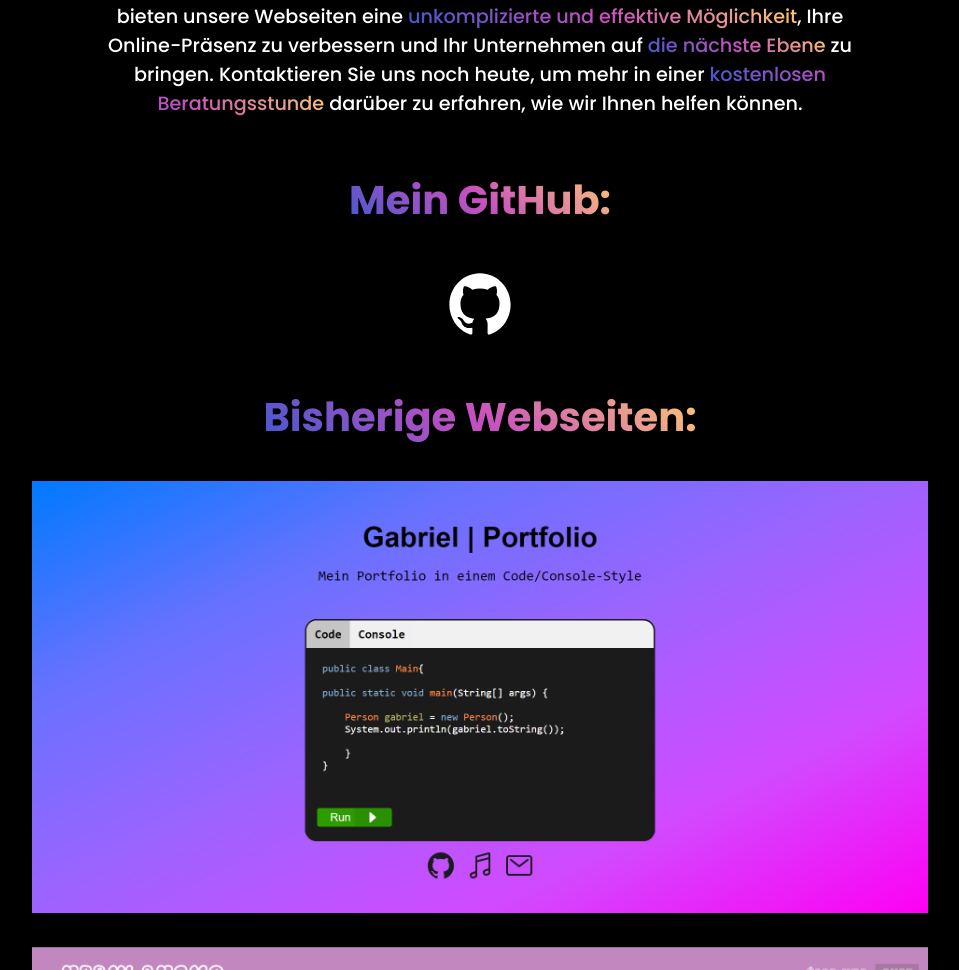
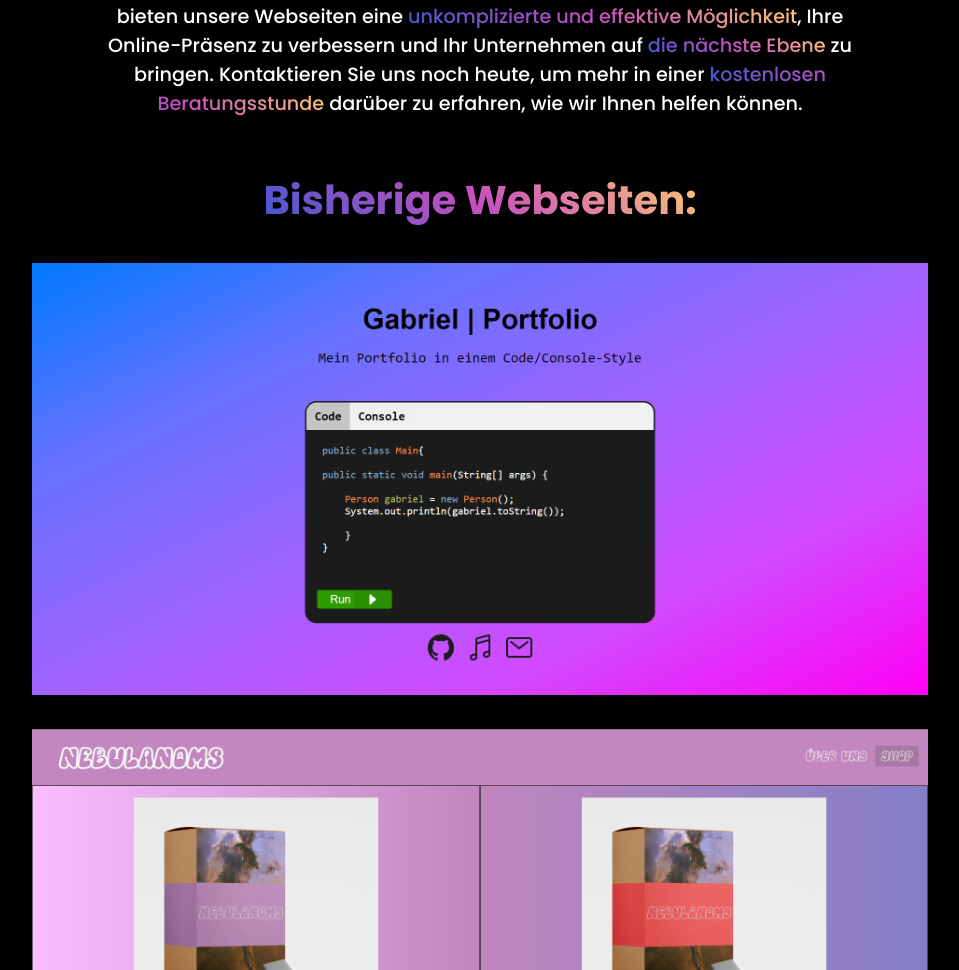
Before and after one commit to gabriels-webdesigns/gabriels-webdesigns, a plain HTML site: page index.html in a window 1280 px wide. Shown: the part 2229-3199 px from the top of the page, without its empty margins (160-1119 px from the left). Drawn offline with Linux system fonts and the light colour scheme.

Commit message:
Final touches

```diff
--- a/index.html
+++ b/index.html
@@ -18,7 +18,7 @@
     <meta
         content="Wir helfen Ihnen Ihre Online-Präsenz zu stärken, indem wir maßgeschneiderte Webseiten für Ihr Unternehmen erstellen!"
         property=“og:description“>
-    <meta content="https://gabriels-webdesigns.de/assets/images/logo.webp" property="og:image">
+    <meta content="https://www.gabriels-webdesigns.de/assets/images/logo.webp" property="og:image">
     <meta content="https://gabriels-webdesigns.de" property="og:url" />
     <!-- Twitter Tags -->
     <meta content="Gabriel's Webdesigns - Stärken Ihrer Online-Präsenz" name="twitter:title">
@@ -26,7 +26,7 @@
         content="Wir helfen Ihnen Ihre Online-Präsenz zu stärken, indem wir maßgeschneiderte Webseiten für Ihr Unternehmen erstellen!"
         name="twitter:description">
     <meta content="summary_large_image" name="twitter:card">
-    <meta content="https://gabriels-webdesigns.de/assets/images/logo.webp" name="twitter:image">
+    <meta content="https://www.gabriels-webdesigns.de/assets/images/logo.webp" name="twitter:image">
     <meta content="https://gabriels-webdesigns.de" property="twitter:url" />
     <!-- Links -->
     <link href="style/main.css" rel="stylesheet">
@@ -120,11 +120,6 @@
             helfen können.
         </p>
 
-        <h2>Mein GitHub:</h2>
-        <a href="https://github.com/github-gabriel" target="_blank">
-            <img alt="GitHub" id="github" src="logo-github.svg">
-        </a>
-
     </section>
 
     <section class="slim-padding section">
```
